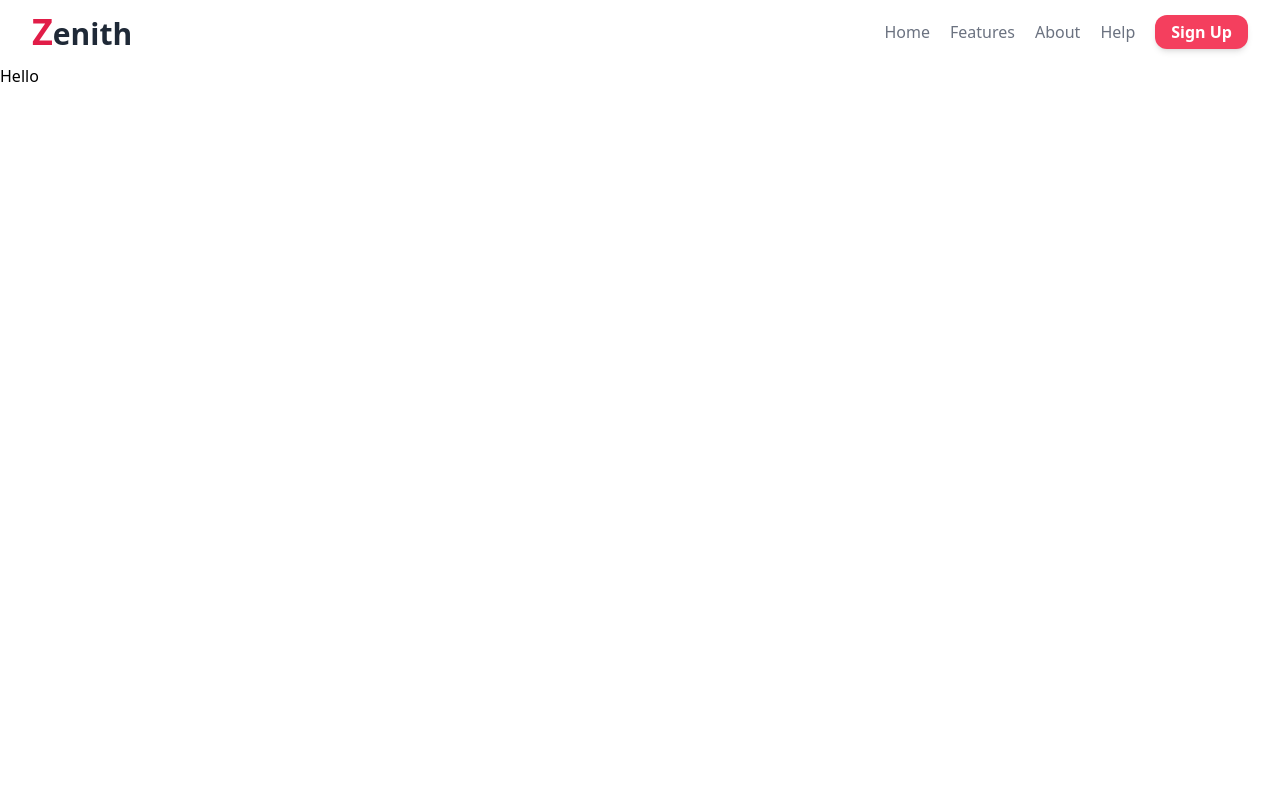
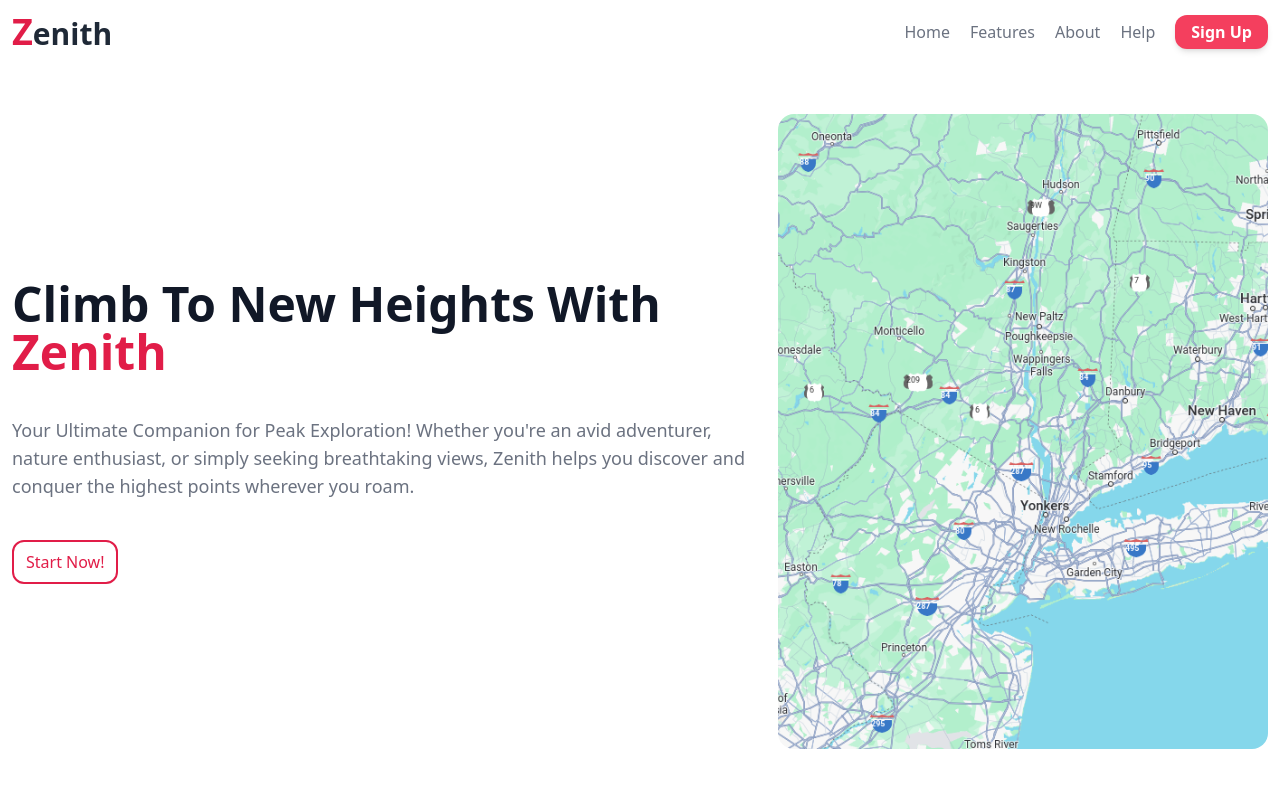
Before and after one commit to chingu-voyages/Zenith, a React (Vite) app in the folder app/frontend/: page / in a window 1280 px wide. Shown: the top 788 px of the page. Built offline with nearby package versions, Linux system fonts and the light colour scheme.

Commit message:
create simple header for the Landing page

```diff
--- a/app/frontend/src/components/LandingNav/LandingNav.tsx
+++ b/app/frontend/src/components/LandingNav/LandingNav.tsx
@@ -20,13 +20,13 @@ export default function LandingNav({ currentPage }: LandingNavProps) {
   const { text, link } = getButtonTextAndLink();
 
   return (
-    <nav className="bg-white sm:px-8 px-3 py-3 flex items-center justify-between">
+    <nav className="bg-white">
+      <div className="container m-auto px-3 py-3 flex items-center justify-between">
         {/* Logo */}
         <Link to="/" className="flex items-end">
           <span className="text-rose-600 font-extrabold text-4xl">Z</span>
           <span className="text-gray-800 font-semibold text-3xl">enith</span>
         </Link>
-
         {/* Navigation Links */}
         <div className="flex items-center space-x-5">
           <Link
@@ -61,6 +61,7 @@ export default function LandingNav({ currentPage }: LandingNavProps) {
             {text}
           </Link>
         </div>
+      </div>
     </nav>
   );
 }
--- a/app/frontend/src/pages/Landing/Landing.scss
+++ b/app/frontend/src/pages/Landing/Landing.scss
@@ -0,0 +1,25 @@
+.landing {
+  header {
+    min-height: calc(100vh - 65px);
+    height: calc(100vh - 65px);
+    display: flex;
+    gap: 30px;
+    position: relative;
+    align-items: center;
+    padding: 50px 0;
+    .btn-tomap {
+      transition: all 0.3s ease-out;
+      &:hover {
+        background: #ff0000b3;
+        color: white;
+        box-shadow: 0 0 4px 1px #ff00004a;
+      }
+    }
+  }
+  @media screen and (min-width: 1568px) {
+    header {
+      min-height: 800px;
+      max-height: 800px;
+    }
+  }
+}
--- a/app/frontend/src/pages/Landing/Landing.tsx
+++ b/app/frontend/src/pages/Landing/Landing.tsx
@@ -1,11 +1,36 @@
 import LandingNav from "../../components/LandingNav/LandingNav";
-
+import "./Landing.scss";
+import headerMap from "./../../assets/header-map.png";
+import { Link } from "react-router-dom";
 export default function Landing() {
   return (
     <>
-      <div>
-        <LandingNav />
-        <h1>Hello</h1>
+      <LandingNav />
+      <div className="landing container m-auto px-3">
+        <header className="w-full h-screen">
+          <div className="intro md:py-3 md:rounded-xl space-y-10 lg:w-3/5 md:w-[520px] bg-opacity-80 bg-white">
+            <h1 className="text-gray-900 text-5xl font-bold">
+              Climb To New Heights With{" "}
+              <span className="text-rose-600 font-bold">Zenith</span>
+            </h1>
+            <p className="text-gray-500 text-lg">
+              Your Ultimate Companion for Peak Exploration! Whether you're an
+              avid adventurer, nature enthusiast, or simply seeking breathtaking
+              views, Zenith helps you discover and conquer the highest points
+              wherever you roam.
+            </p>
+            <button className="text-rose-600 px-3 py-2 border-rose-600 rounded-xl border-2 btn-tomap">
+              <Link to="/map">Start Now!</Link>
+            </button>
+          </div>
+          <div className="lg:w-2/5 hidden md:block md:absolute lg:static md:right-0 md:py-8 lg:p-0 md:z-[-1] lg:z-0 w-2/4  h-full rounded-2xl">
+            <img
+              className="h-full object-cover rounded-2xl"
+              src={headerMap}
+              alt="Google Map Image"
+            />
+          </div>
+        </header>
       </div>
     </>
   );
```
Also changed, not shown: app/frontend/src/assets/header-map.png (added). Lines whose indentation alone changed are shown as unchanged.
